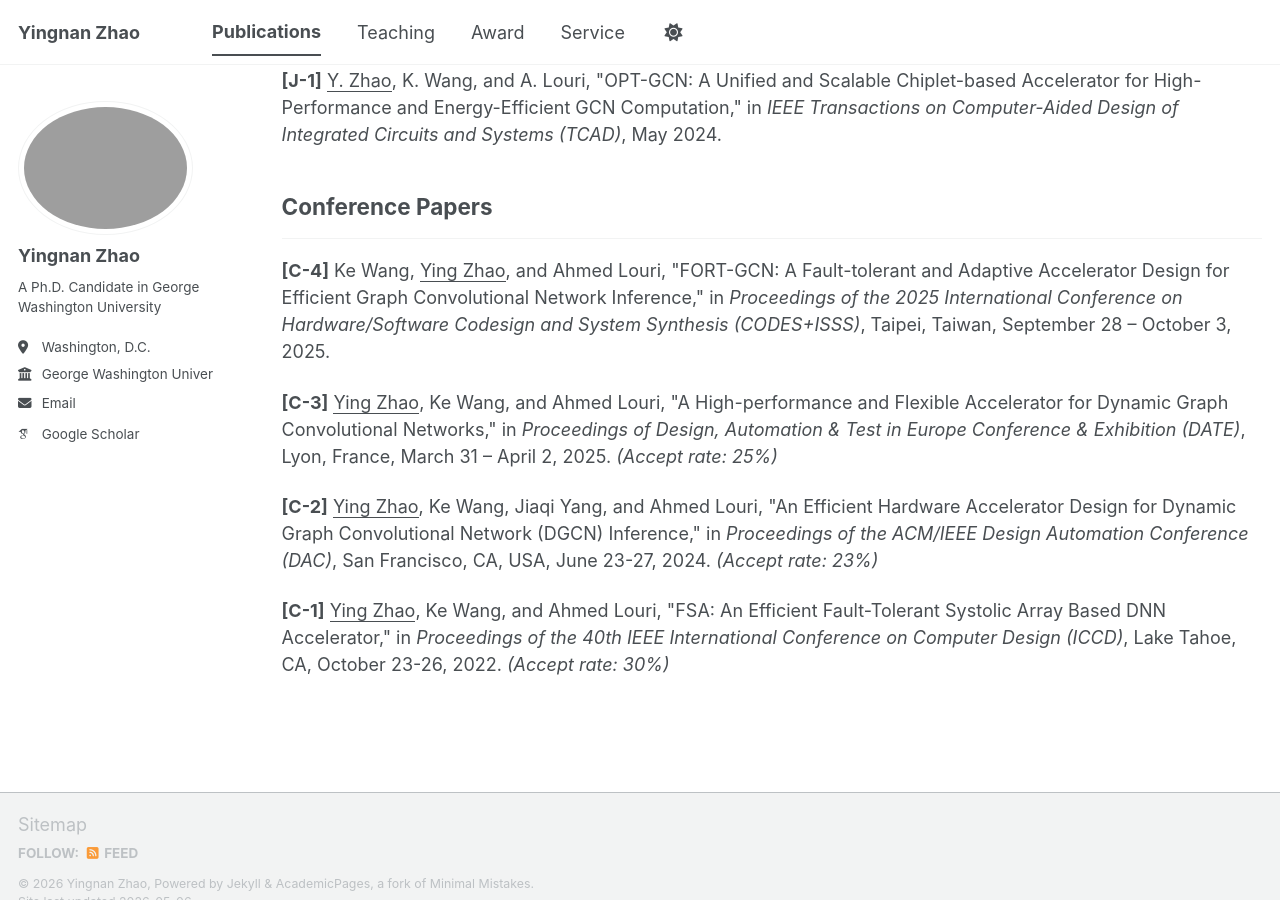
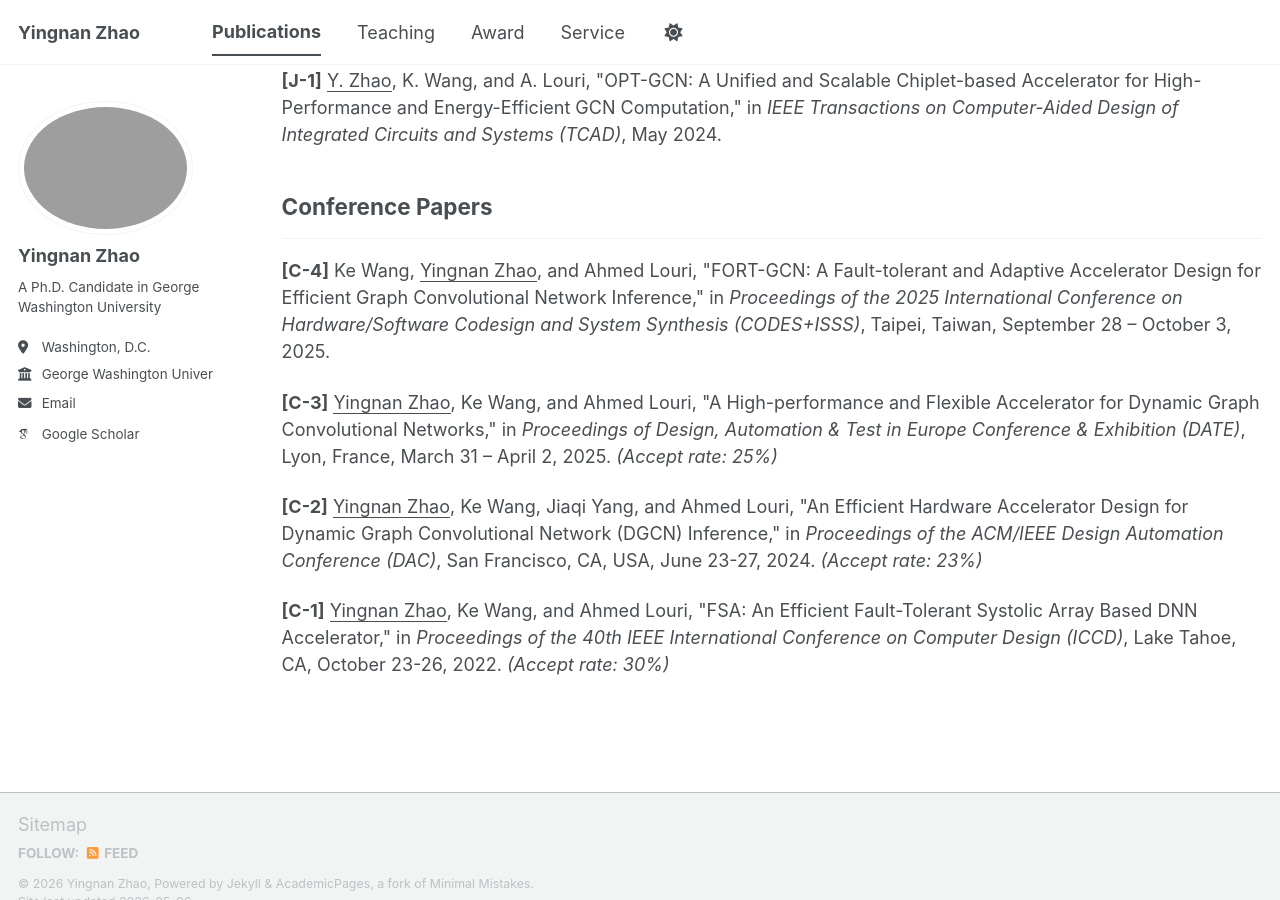
Before and after one commit to yingnan96/yingnan96.github.io, a Jekyll site: the page built from _pages/publications.html, in a window 1280 px wide and 900 px high, scrolled down 529 px. Built offline with Jekyll 4.4.1, drawn with Linux system fonts in a browser that asks for light colours; some web fonts are replaced; a script bundle is joined from its source files by our own code; library files that are not in the unit come from our copies.

Commit message:
Update publications.html

```diff
--- a/_pages/publications.html
+++ b/_pages/publications.html
@@ -21,10 +21,10 @@
 <h2>Conference Papers</h2>
 <hr />
 
-<p><strong>[C-4]</strong> Ke Wang, <u>Ying Zhao</u>, and Ahmed Louri, "FORT-GCN: A Fault-tolerant and Adaptive Accelerator Design for Efficient Graph Convolutional Network Inference," in <em>Proceedings of the 2025 International Conference on Hardware/Software Codesign and System Synthesis (CODES+ISSS)</em>, Taipei, Taiwan, September 28 – October 3, 2025.</p>
+<p><strong>[C-4]</strong> Ke Wang, <u>Yingnan Zhao</u>, and Ahmed Louri, "FORT-GCN: A Fault-tolerant and Adaptive Accelerator Design for Efficient Graph Convolutional Network Inference," in <em>Proceedings of the 2025 International Conference on Hardware/Software Codesign and System Synthesis (CODES+ISSS)</em>, Taipei, Taiwan, September 28 – October 3, 2025.</p>
 
-<p><strong>[C-3]</strong> <u>Ying Zhao</u>, Ke Wang, and Ahmed Louri, "A High-performance and Flexible Accelerator for Dynamic Graph Convolutional Networks," in <em>Proceedings of Design, Automation & Test in Europe Conference & Exhibition (DATE)</em>, Lyon, France, March 31 – April 2, 2025. <em>(Accept rate: 25%)</em></p>
+<p><strong>[C-3]</strong> <u>Yingnan Zhao</u>, Ke Wang, and Ahmed Louri, "A High-performance and Flexible Accelerator for Dynamic Graph Convolutional Networks," in <em>Proceedings of Design, Automation & Test in Europe Conference & Exhibition (DATE)</em>, Lyon, France, March 31 – April 2, 2025. <em>(Accept rate: 25%)</em></p>
 
-<p><strong>[C-2]</strong> <u>Ying Zhao</u>, Ke Wang, Jiaqi Yang, and Ahmed Louri, "An Efficient Hardware Accelerator Design for Dynamic Graph Convolutional Network (DGCN) Inference," in <em>Proceedings of the ACM/IEEE Design Automation Conference (DAC)</em>, San Francisco, CA, USA, June 23-27, 2024. <em>(Accept rate: 23%)</em></p>
+<p><strong>[C-2]</strong> <u>Yingnan Zhao</u>, Ke Wang, Jiaqi Yang, and Ahmed Louri, "An Efficient Hardware Accelerator Design for Dynamic Graph Convolutional Network (DGCN) Inference," in <em>Proceedings of the ACM/IEEE Design Automation Conference (DAC)</em>, San Francisco, CA, USA, June 23-27, 2024. <em>(Accept rate: 23%)</em></p>
 
-<p><strong>[C-1]</strong> <u>Ying Zhao</u>, Ke Wang, and Ahmed Louri, "FSA: An Efficient Fault-Tolerant Systolic Array Based DNN Accelerator," in <em>Proceedings of the 40th IEEE International Conference on Computer Design (ICCD)</em>, Lake Tahoe, CA, October 23-26, 2022. <em>(Accept rate: 30%)</em></p>
+<p><strong>[C-1]</strong> <u>Yingnan Zhao</u>, Ke Wang, and Ahmed Louri, "FSA: An Efficient Fault-Tolerant Systolic Array Based DNN Accelerator," in <em>Proceedings of the 40th IEEE International Conference on Computer Design (ICCD)</em>, Lake Tahoe, CA, October 23-26, 2022. <em>(Accept rate: 30%)</em></p>
```
